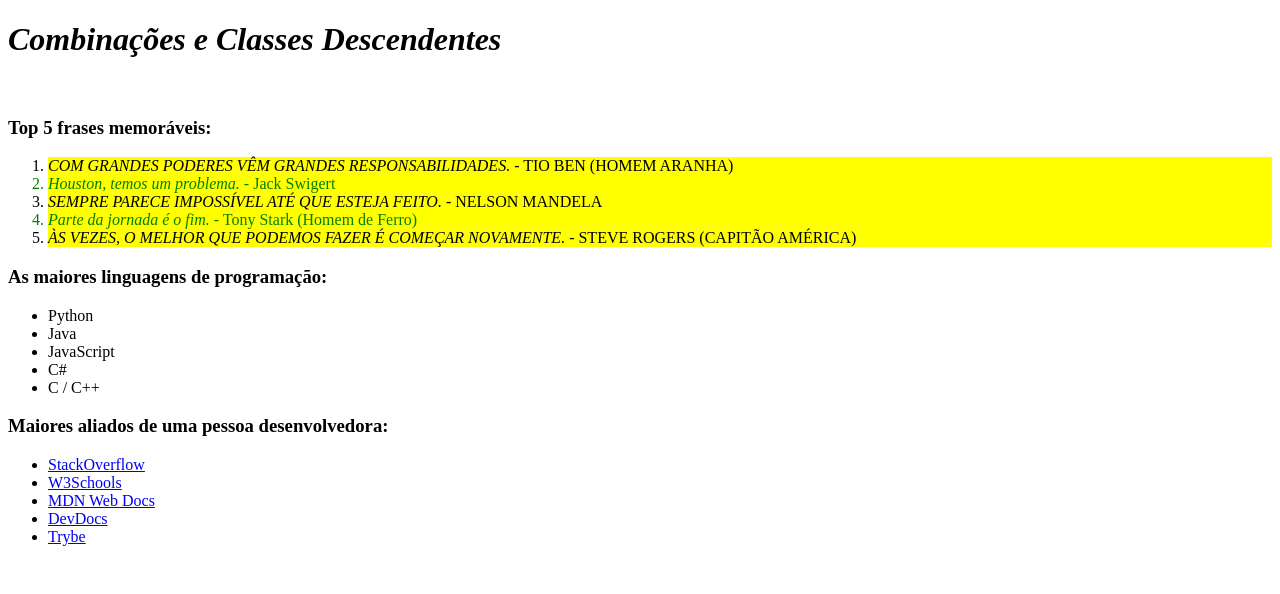
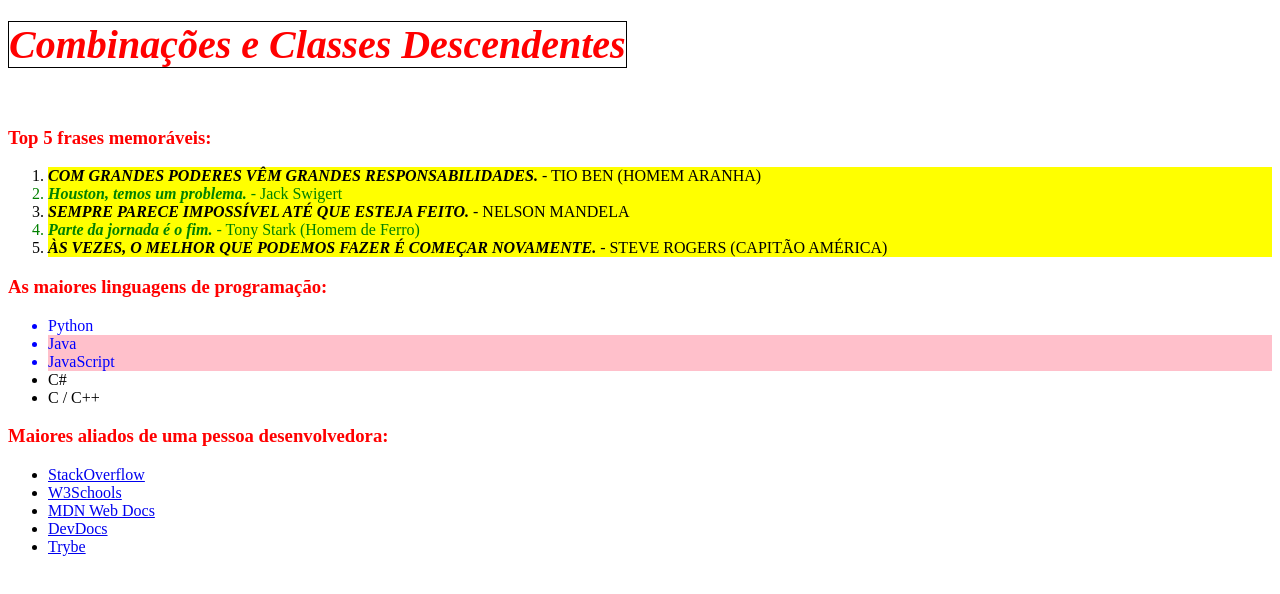
Before and after one commit to FernandaGrein/Exercicios-Trybe-Fundamentos, a plain HTML site: page fundamentos/bloco-3-introducao-a-html-e-css/dia-3-html-css-seletores-e-posicionamento/index5.html in a window 1280 px wide. Drawn offline with Linux system fonts and the light colour scheme.

Commit message:
adiciona as primeiras configurações css

```diff
--- a/fundamentos/bloco-3-introducao-a-html-e-css/dia-3-html-css-seletores-e-posicionamento/index5.html
+++ b/fundamentos/bloco-3-introducao-a-html-e-css/dia-3-html-css-seletores-e-posicionamento/index5.html
@@ -20,9 +20,9 @@
     </ol>
     <h3>As maiores linguagens de programação:</h3>
     <ul>
-        <li>Python</li>
-        <li>Java</li>
-        <li>JavaScript</li>
+        <li class="corazul">Python</li>
+        <li class="corazul java"> Java</li>
+        <li class="corazul java">JavaScript</li>
         <li>C#</li>
         <li>C / C++</li>
     </ul>
--- a/fundamentos/bloco-3-introducao-a-html-e-css/dia-3-html-css-seletores-e-posicionamento/style5.css
+++ b/fundamentos/bloco-3-introducao-a-html-e-css/dia-3-html-css-seletores-e-posicionamento/style5.css
@@ -9,3 +9,13 @@ ol li:nth-child(even) {
 ol li:nth-child(odd) {
     text-transform: uppercase;
 }
+
+h1, h3 {color: red;}
+h1 em {font-size: 40px;
+border: 1px solid black;}
+
+li {font-size: 200x;}
+li em {font-weight: bolder;}
+
+li.corazul {color: blue;}
+li.corazul.java {background-color: pink;}
```
